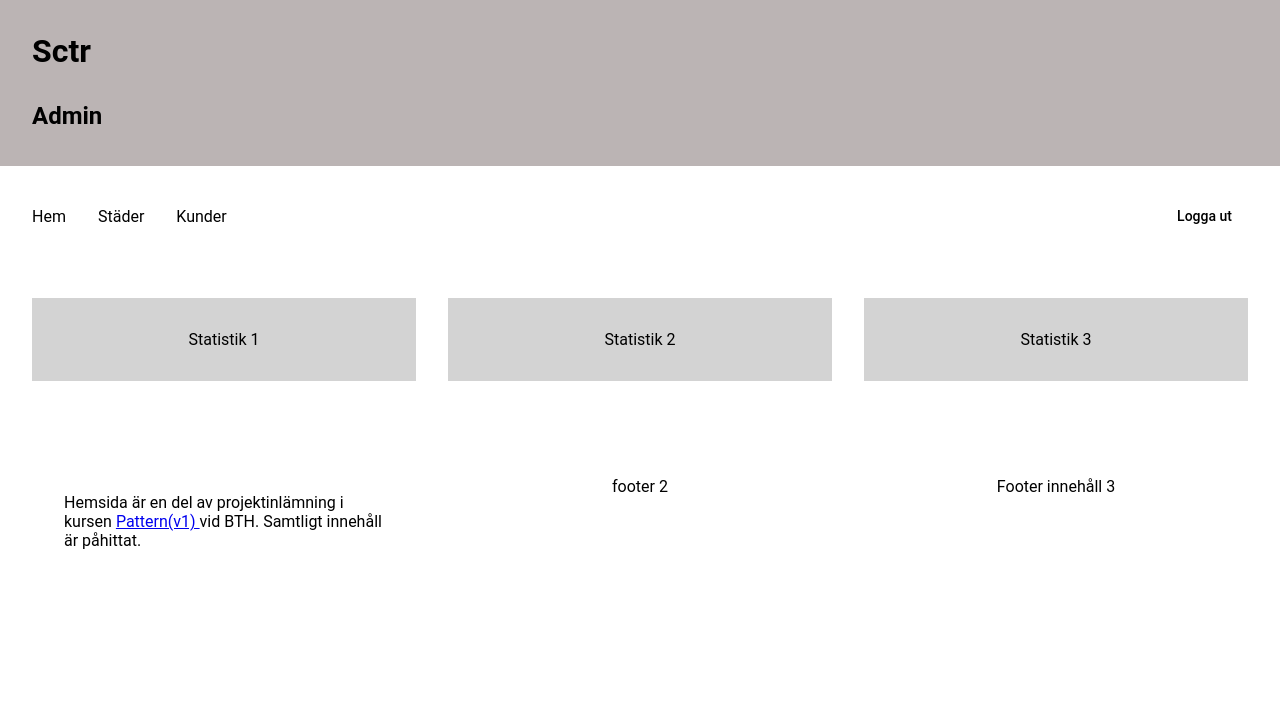
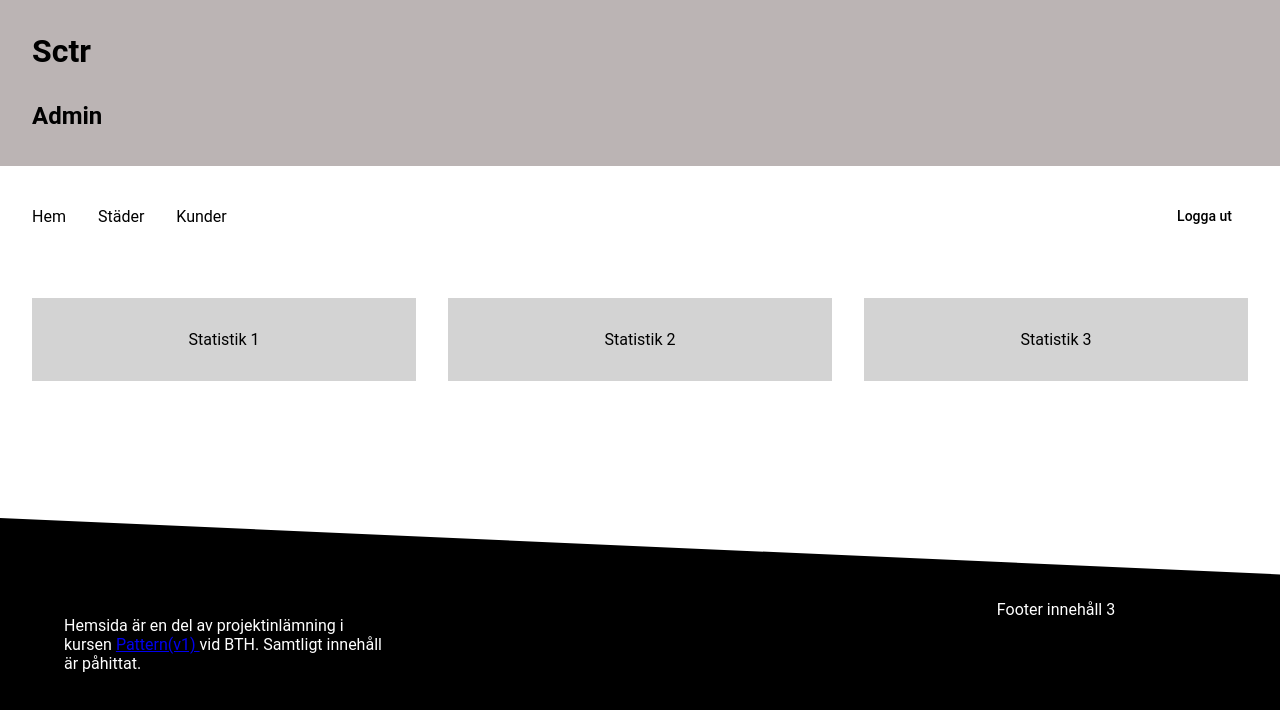
Before and after one commit to fahlstrm/pattern-adminweb, an Angular app: page / in a window 1280 px wide. Shown: the top 710 px of the page. Built offline with nearby package versions, Linux system fonts and the light colour scheme; what @asymmetrik/ngx-leaflet would draw is missing.

Commit message:
Added .circleci

```diff
--- a/src/app/components/body/body.component.css
+++ b/src/app/components/body/body.component.css
@@ -12,3 +12,7 @@ nav {
 .push {
     margin-left: auto;
 }
+
+.active {
+    color: lightgreen;
+}
--- a/src/app/components/body/body.component.html
+++ b/src/app/components/body/body.component.html
@@ -2,7 +2,7 @@
 <!-- <div *ngIf="auth; else commercial" class=""> -->
     <!-- This nav gives you links to click, which tells the router which route to use (defined in the routes constant in  AppRoutingModule) -->
     <nav class="grid grid-wrap">
-        <a routerLink="/" routerLinkActive="active" class="nav-link">Hem</a>
+        <a routerLink="/" routerLinkActiveOptions="{ exact: true }" class="nav-link">Hem</a>
         <a routerLink="/city" routerLinkActive="active" class="nav-link">Städer</a>
         <a routerLink="/customers" routerLinkActive="active" class="nav-link">Kunder</a>
         <button mat-stroked-button (click)="logout()" class="push">Logga ut</button>
--- a/src/app/components/footer/footer.component.css
+++ b/src/app/components/footer/footer.component.css
@@ -1,4 +1,12 @@
 :host {
     grid-column: 1/span 5;
     grid-row: 5;
+    color: white;
+    background-color: black;
+    min-height: 25vh;
+    padding-top: 50px;
+    position: absolute;
+    bottom: 0;
+    -webkit-clip-path: polygon(0 0,100% 20%,100% 100%,0% 100%);
+    clip-path: polygon(0 0,100% 20%,100% 100%,0% 100%);
 }
--- a/src/app/components/footer/footer.component.html
+++ b/src/app/components/footer/footer.component.html
@@ -7,7 +7,9 @@
 </div>
 
 <div class="content-div center-content">
-    footer 2
+    <a href="https://dbwebb.se/kurser/pattern-v1">
+        <i class="fas fa-leaf"></i>
+    </a>
 </div>
 
 <div class="content-div center-content">
```
Also changed, not shown: 1 other file (tests, documents, lock files or other folders).
